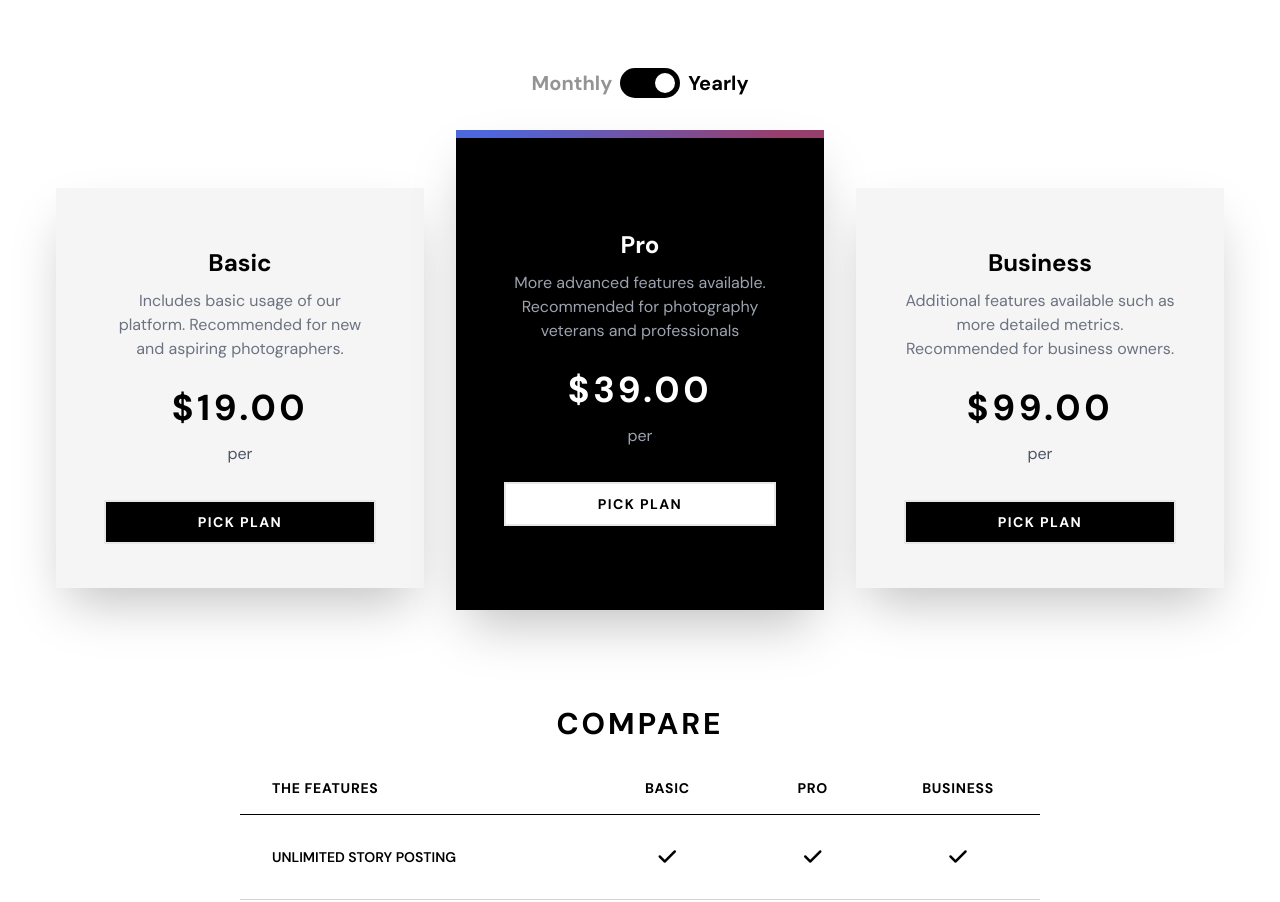
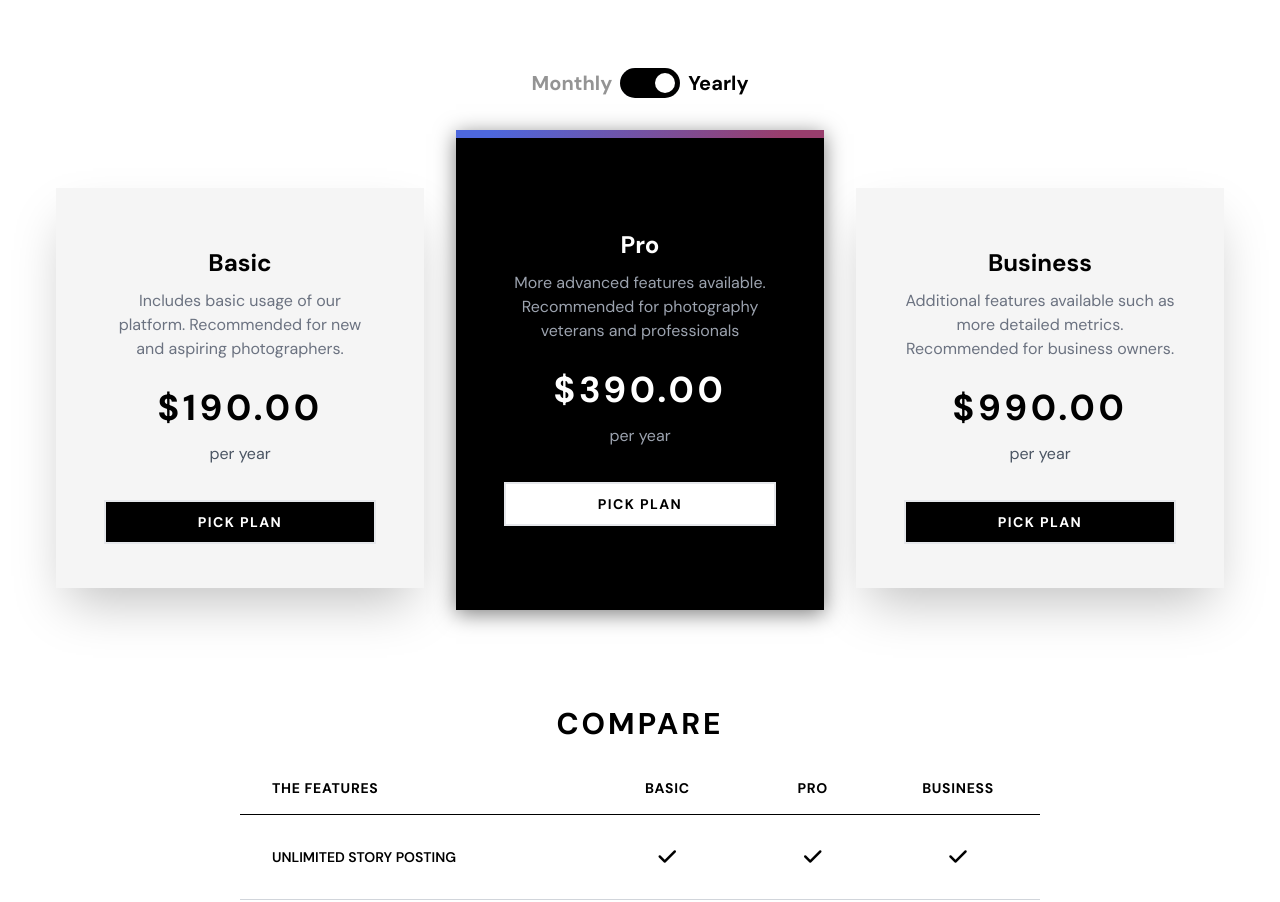
Before and after one commit to sukanyagurav/Photosnap, a React (Vite) app: page /pricing in a window 1280 px wide. Shown: the part 780-1682 px from the top of the page. Built offline with nearby package versions, Linux system fonts and the light colour scheme.

Commit message:
project completed

```diff
--- a/src/components/Plans.jsx
+++ b/src/components/Plans.jsx
@@ -6,12 +6,13 @@ const Plans = () => {
   const [type, setType] = React.useState('monthly');
   const toggleMonth = ()=>{
     setType((curr)=>(curr === 'monthly' ? 'yearly' : 'monthly'))
+    console.log(type)
   }
   return (
     <section className="my-20 max-w-[1200px] mx-auto p-4 flex flex-col items-center w-full">
       <div className="flex gap-2 items-center my-8">
         <span className={`${type === 'yearly' ? 'text-black' : 'text-[#949494]'} font-bold text-xl`}>Monthly</span>
-        <ReactSwitch onChange={toggleMonth} width="60" className="bg-gray-100 w-[60px]" checked = {type ==='monthly'} checkedIcon={false} onColor="#000" offColor="#DFDFDF"  onHandleColor="#fff" offHandleColor="#000"   uncheckedIcon={false} height={30} handleDiameter={20} />
+        <ReactSwitch onChange={toggleMonth} width={60} className="bg-gray-100 w-[60px]" checked = {type ==='monthly'} checkedIcon={false} onColor="#000" offColor="#DFDFDF"  onHandleColor="#fff" offHandleColor="#000"   uncheckedIcon={false} height={30} handleDiameter={20}  activeBoxShadow={null}/>
         <span  className={`${type === 'monthly' ? 'text-black' : 'text-[#949494]'} font-bold text-xl`}>Yearly</span>
       </div>
 
@@ -20,7 +21,7 @@ const Plans = () => {
           <div
             className={`relative shadow-2xl w-full lg:flex-[33.33%] p-12  ${
               plan.title == "Pro"
-                ? "!bg-black  !mt-0 lg:!h-[480px] after:w-full after:h-2 after:absolute  after:bg-borderImage after:top-0 md:after:w-2 md:after:h-full lg:after:w-full lg:after:h-2 "
+                ? "!bg-black  !mt-0 lg:!h-[480px] after:w-full after:h-2 after:absolute  after:bg-borderImage after:top-0 md:after:w-2 md:after:h-full lg:after:w-full lg:after:h-2 shadow-custom"
                 : ""
             } bg-[#F5F5F5] lg:h-[400px] text-center md:text-left lg:text-center mt-9 grid md:grid-cols-[repeat(2,300px)]  md:grid-rows-[repeat(3,75px)]  md:justify-between lg:grid-cols-[repeat(1,1fr)] lg:grid-rows-[40px_minmax(50px,_100px)_50px_50px_50px] lg:place-content-center	 lg:items-center  `}
             key={plan.title}
@@ -44,14 +45,15 @@ const Plans = () => {
                 plan.title == "Pro" ? "!text-white" : ""
               } text-black my-8 md:my-0  lg:my-2 font-bold text-4xl tracking-[0.1em] md:ml-auto  md:col-start-2  md:row-start-1 md:row-end-2 lg:col-auto lg:row-auto  lg:ml-0 `}
             >
-              ${plan.monthly.toFixed(2)}
+              ${type === "monthly"? plan.yearly.toFixed(2) : plan.monthly.toFixed(2)}
+
             </p>
             <span
               className={`${
                 plan.title == "Pro" && "!text-gray-400"
               }  text-gray-600 mb-2 block md:col-start-2 md:col-end-3  md:row-start-2 md:row-end-4 md:ml-auto lg:col-auto lg:row-auto lg:ml-0 `}
             >
-              per {}
+              per {type === "monthly" ? "year" : "month"}
             </span>
             <button
               className={`border-2  transition-all duration-300  uppercase text-sm font-bold tracking-[0.1em]   mt-7 w-full p-4 py-2.5  md:col-start-1 md:col-end-2 md:row-start-3 md:row-end-4 lg:col-auto lg:row-auto  ${
--- a/tailwind.config.js
+++ b/tailwind.config.js
@@ -24,6 +24,9 @@ export default {
         borderImage:'linear-gradient(126deg, #4d67dc 10%, #983e6d 88%)'
       },
       fontFamily: { sans: ["DM Sans", "sans-serif"] },
+      'boxShadow':{
+         'custom': '0 4px 20px rgba(0, 0, 0, 0.5)'
+      }
     },
   },
   plugins: [],
```
